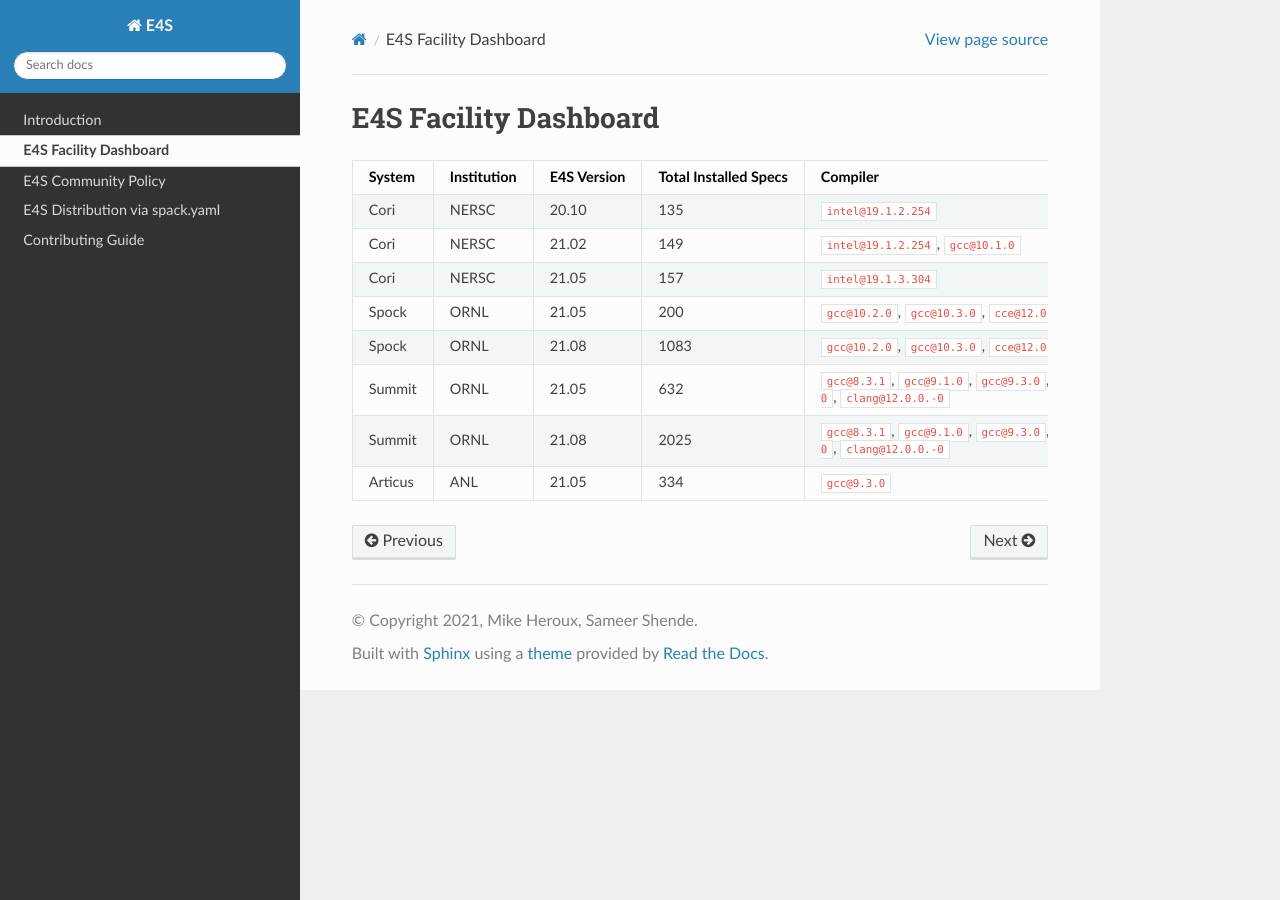
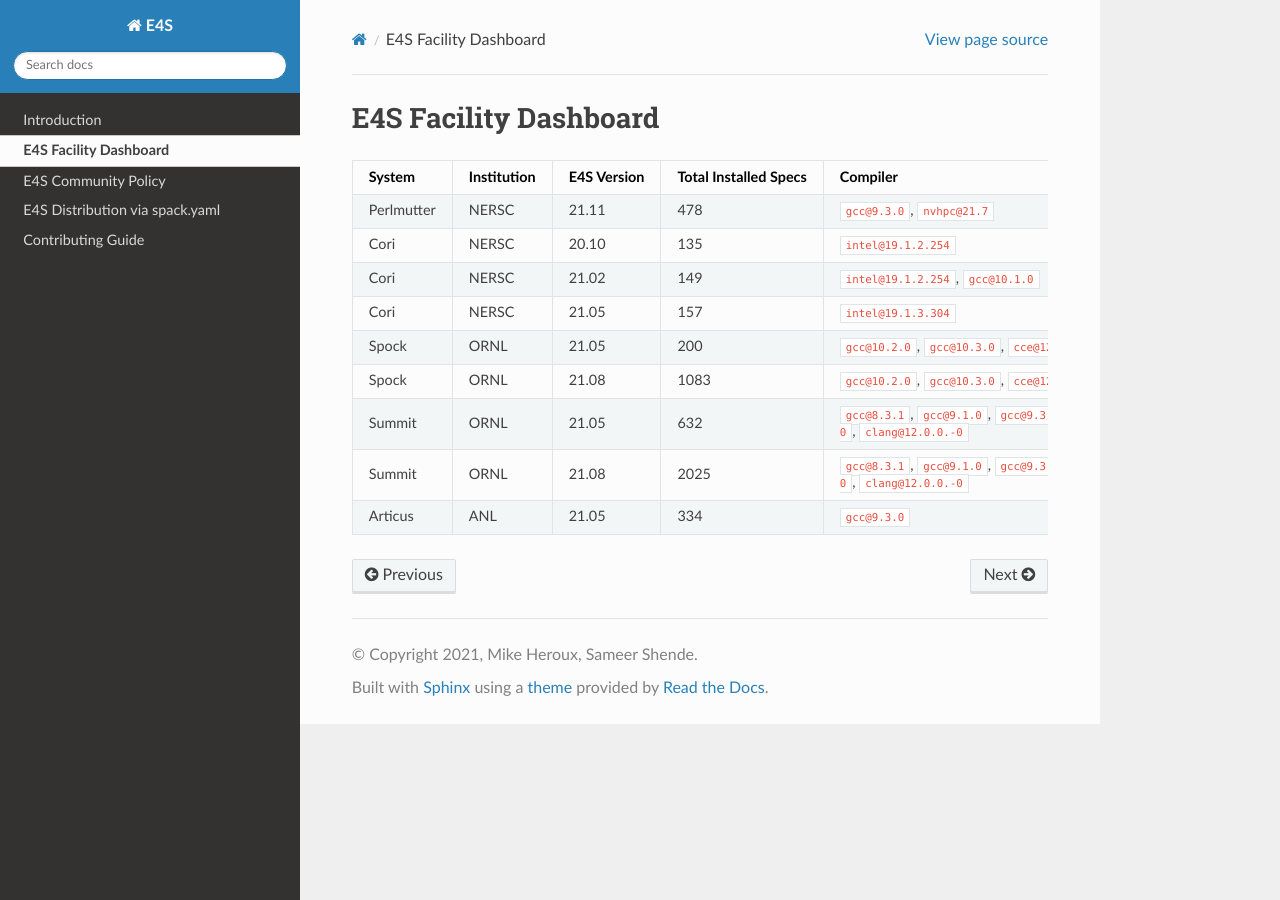
Before and after one commit to E4S-Project/e4s, a Sphinx documentation site: the page built from docs/facility_e4s.md, in a window 1280 px wide. Built offline with Sphinx 7.4.7 and the Read the Docs theme 2.0.0, drawn with Linux system fonts in a browser that asks for light colours.

Commit message:
add entry for perlmutter e4s/21.11

```diff
--- a/docs/facility_e4s.md
+++ b/docs/facility_e4s.md
@@ -2,6 +2,7 @@
 
 System  | Institution | E4S Version | Total Installed Specs | Compiler | Spack Commit or branch | Spack.yaml | `spack find` File |
 ------- | ----------- | -------------------- | --------- | ----------| -------------------------| ------------- | --------------- |
+Perlmutter | NERSC| 21.11 | 478 | `gcc@9.3.0`, `nvhpc@21.7` | [https://github.com/spack/spack/tree/e4s-21.08](https://github.com/spack/spack/tree/e4s-21.08) | [https://github.com/spack/spack-configs/blob/main/NERSC/perlmutter/prod/spack.yaml](https://github.com/spack/spack-configs/blob/main/NERSC/perlmutter/prod/spack.yaml) | [https://github.com/spack/spack-configs/blob/main/NERSC/perlmutter/e4s-21.11.txt](https://github.com/spack/spack-configs/blob/main/NERSC/perlmutter/e4s-21.11.txt)
 Cori | NERSC  | 20.10 | 135 | `intel@19.1.2.254` | [e1e0bbb4cbe11a3f0d7e50466ffa86071ee653b7](https://github.com/spack/spack/commit/e1e0bbb4cbe11a3f0d7e50466ffa86071ee653b7) | [https://github.com/spack/spack-configs/blob/master/NERSC/cori/e4s-20.10/spack.yaml](https://github.com/spack/spack-configs/blob/master/NERSC/cori/e4s-20.10/spack.yaml) | [https://github.com/spack/spack-configs/blob/master/NERSC/cori/e4s-20.10/e4s-20.10.txt](https://github.com/spack/spack-configs/blob/master/NERSC/cori/e4s-20.10/e4s-20.10.txt)
 Cori | NERSC | 21.02 | 149 | `intel@19.1.2.254`, `gcc@10.1.0` | [b56d65fce5f4743a23399f0cde006bed1b52d53d](https://github.com/spack/spack/commit/b56d65fce5f4743a23399f0cde006bed1b52d53d) | [https://github.com/spack/spack-configs/blob/main/NERSC/cori/e4s-21.02/spack.yaml](https://github.com/spack/spack-configs/blob/main/NERSC/cori/e4s-21.02/spack.yaml) | [https://github.com/spack/spack-configs/blob/main/NERSC/cori/e4s-21.02/e4s-21.02.txt](https://github.com/spack/spack-configs/blob/main/NERSC/cori/e4s-21.02/e4s-21.02.txt)
 Cori | NERSC | 21.05 | 157 | `intel@19.1.3.304` | [https://github.com/spack/spack/tree/e4s-21.05](https://github.com/spack/spack/tree/e4s-21.05) |  [https://github.com/spack/spack-configs/blob/main/NERSC/cori/e4s-21.05/spack.yaml](https://github.com/spack/spack-configs/blob/main/NERSC/cori/e4s-21.05/spack.yaml) | [https://github.com/spack/spack-configs/blob/main/NERSC/cori/e4s-21.05/e4s-21.05.txt](https://github.com/spack/spack-configs/blob/main/NERSC/cori/e4s-21.05/e4s-21.05.txt)
```
